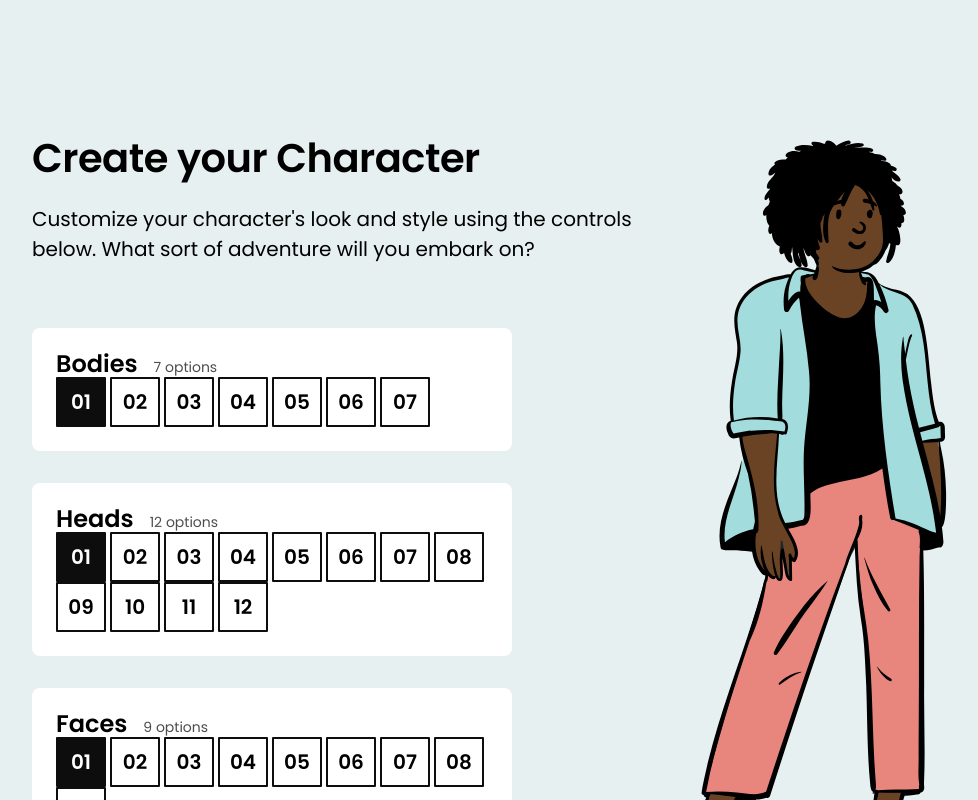
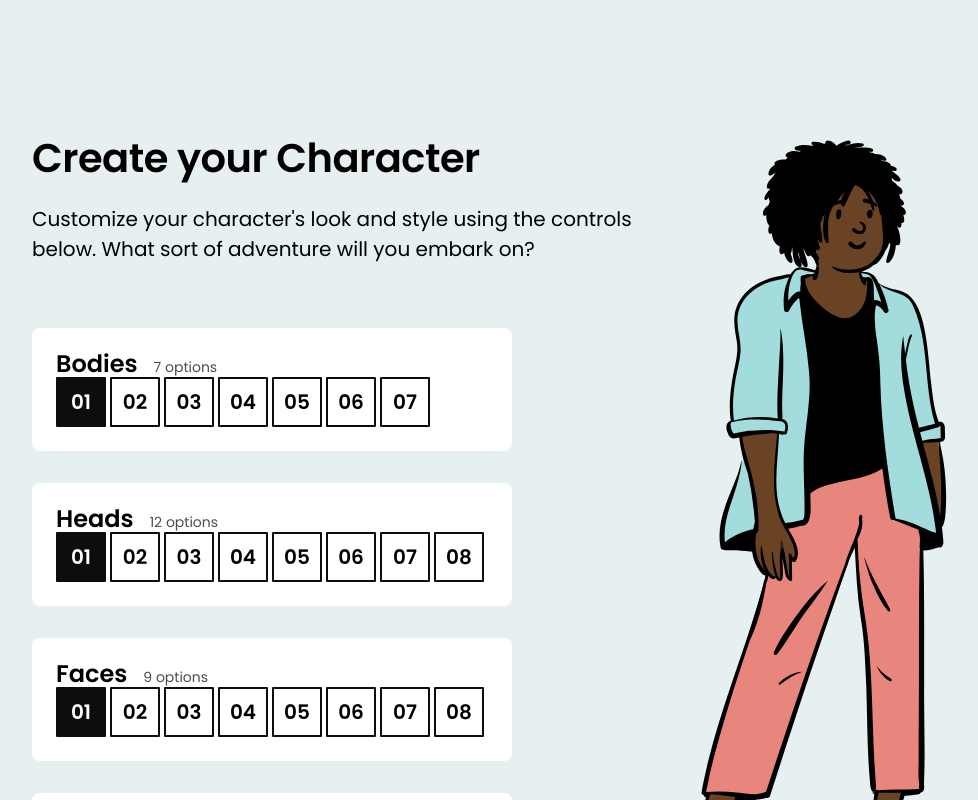
Before and after one commit to wdsrocha/css-for-js-workshops, a React (Create React App) app in the folder 02-rendering-logic-ii/: page / in a window 1280 px wide. Shown: the top 800 px of the page, without its empty margins (128-1106 px from the left). Built offline with nearby package versions, Linux system fonts and the light colour scheme.

Commit message:
Conclude exercise 03 from module 02

```diff
--- a/02-rendering-logic-ii/src/components/ButtonRow/ButtonRow.module.css
+++ b/02-rendering-logic-ii/src/components/ButtonRow/ButtonRow.module.css
@@ -1,2 +1,4 @@
 .buttonRow {
+  overflow-x: auto;
+  white-space: nowrap;
 }
```
